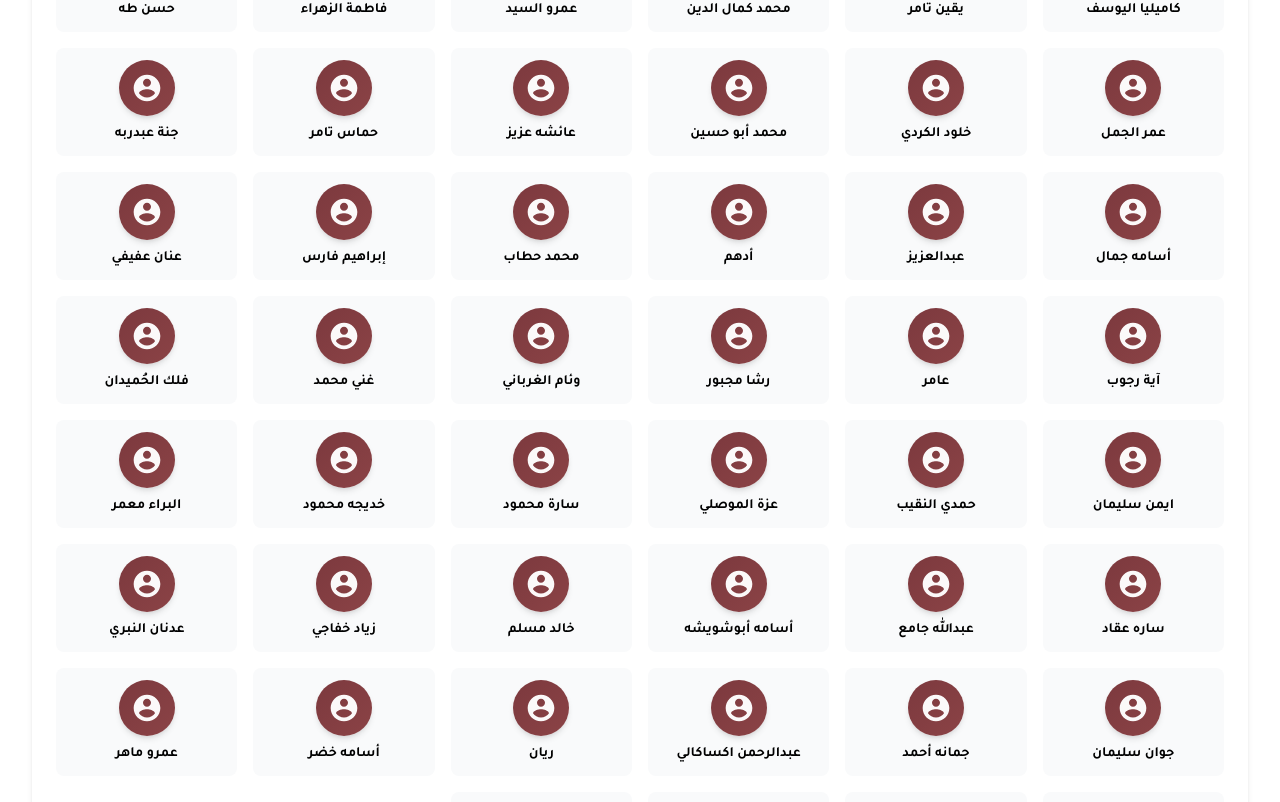
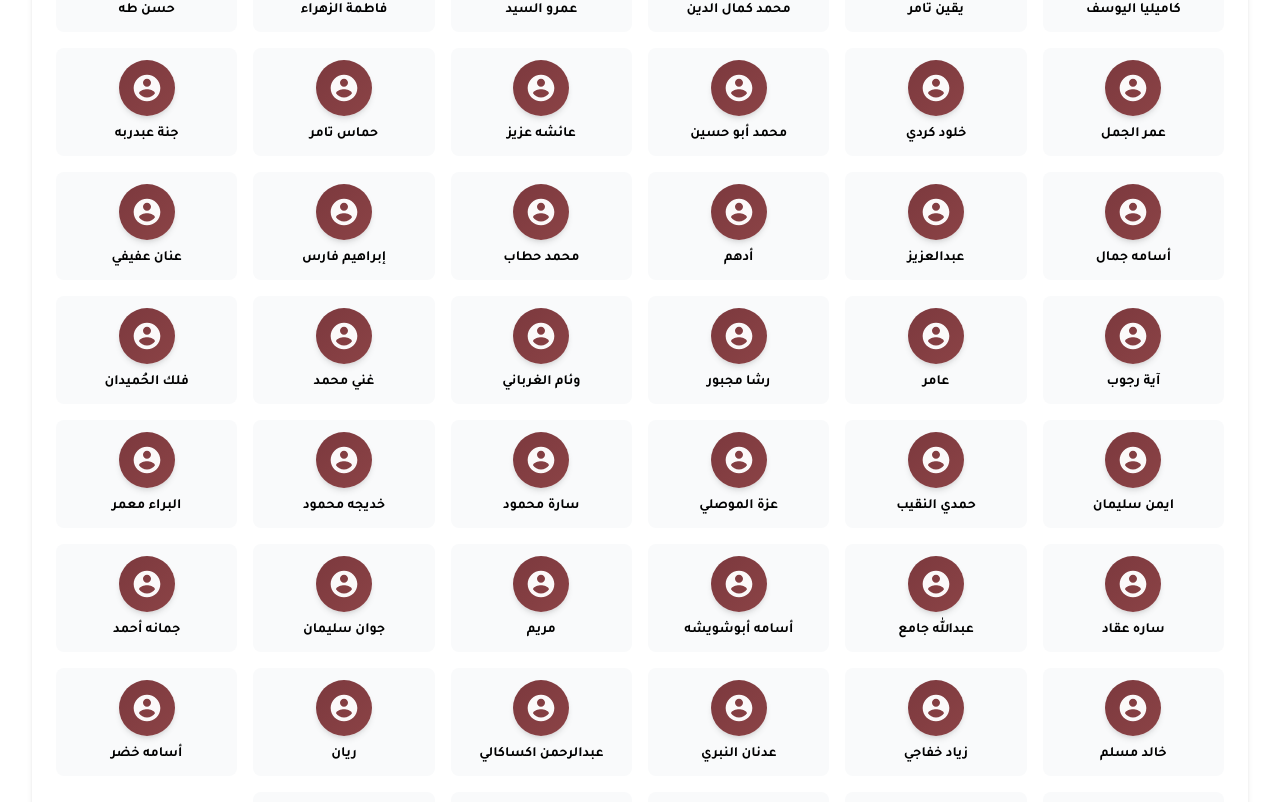
Before and after one commit to mokamaleldin/sahwa, a React (Vite) app: page /members in a window 1280 px wide. Shown: the part 637-1439 px from the top of the page. Built offline with nearby package versions, Linux system fonts and the light colour scheme.

Commit message:
fix: update member details for accuracy and consistency in MembersPage

```diff
--- a/src/pages/Members.tsx
+++ b/src/pages/Members.tsx
@@ -14,7 +14,7 @@ const MembersPage: React.FC = () => {
         { id: 5, name: "فاطمة الزهراء", photo: true, university: "istinye", position: "مسؤولة الأنشطة بنات" },
         { id: 6, name: "حسن طه", photo: true, university: "istinye", position: "مسؤول العلاقات العامة" },
         { id: 7, name: "عمر الجمل", photo: true, university: "istinye", position: "مسؤول المتطوعين شباب" },
-        { id: 8, name: "خلود الكردي", photo: true, university: "istinye", position: "نائبة مسؤولة الأنشطة بنات" },
+        { id: 8, name: "خلود كردي", photo: true, university: "istinye", position: "نائبة مسؤولة الأنشطة بنات" },
         { id: 133, name: "محمد أبو حسين", photo: true, university: "istinye", position: "مسؤول الأنشطة شباب" },
         { id: 134, name: "عائشه عزيز", photo: true, university: "istinye", position: "مسؤولة شؤون الطلاب بنات" },
         { id: 104, name: "حماس تامر", photo: true, university: "istinye" },
@@ -41,13 +41,14 @@ const MembersPage: React.FC = () => {
         // Bilgi University
         { id: 101, name: "البراء معمر", photo: true, university: "bilgi", position: "مسؤول الجامعة" },
         { id: 121, name: "ساره عقاد", photo: true, university: "bilgi", position: "مسؤولة الطالبات" },
-        { id: 103, name: "عبدالله جامع", photo: true, university: "bilgi" },
-        { id: 122, name: "أسامه أبوشويشه", photo: true, university: "bilgi", position: "مسؤول المتطوعين شباب" },
+        { id: 103, name: "عبدالله جامع", photo: true, university: "bilgi", position: "مسؤول العلاقات العامة" },
+        { id: 122, name: "أسامه أبوشويشه", photo: true, university: "bilgi", position: "مسؤول شؤون الطلاب شباب" },
+        { id: 110, name: " مريم", photo: true, university: "bilgi", position: " مسؤولة الأنشطة بنات" },
+        { id: 126, name: "جوان سليمان", photo: true, university: "bilgi", position: "مسؤولة شؤون الطلاب بنات" },
+        { id: 127, name: "جمانه أحمد", photo: true, university: "bilgi", position: "نائبة مسؤولة الأنشطة بنات" },
         { id: 123, name: "خالد مسلم", photo: true, university: "bilgi" },
         { id: 124, name: "زياد خفاجي", photo: true, university: "bilgi" },
         { id: 125, name: "عدنان النبري", photo: true, university: "bilgi" },
-        { id: 126, name: "جوان سليمان", photo: true, university: "bilgi" },
-        { id: 127, name: "جمانه أحمد", photo: true, university: "bilgi" },
         { id: 128, name: "عبدالرحمن اكساكالي", photo: true, university: "bilgi" },
         { id: 129, name: "ريان", photo: true, university: "bilgi" },
         { id: 130, name: "أسامه خضر", photo: true, university: "bilgi" },
@@ -57,7 +58,7 @@ const MembersPage: React.FC = () => {
         { id: 109, name: "فرحان", photo: true, university: "bilgi" },
 
         // Other volunteers (no specific university)
-        { id: 102, name: "أنس محمد", photo: true, university: "other" },
+        { id: 102, name: "أنس محمد", photo: true, university: "other" }
     ];
 
     // Filter functions for each university
```
